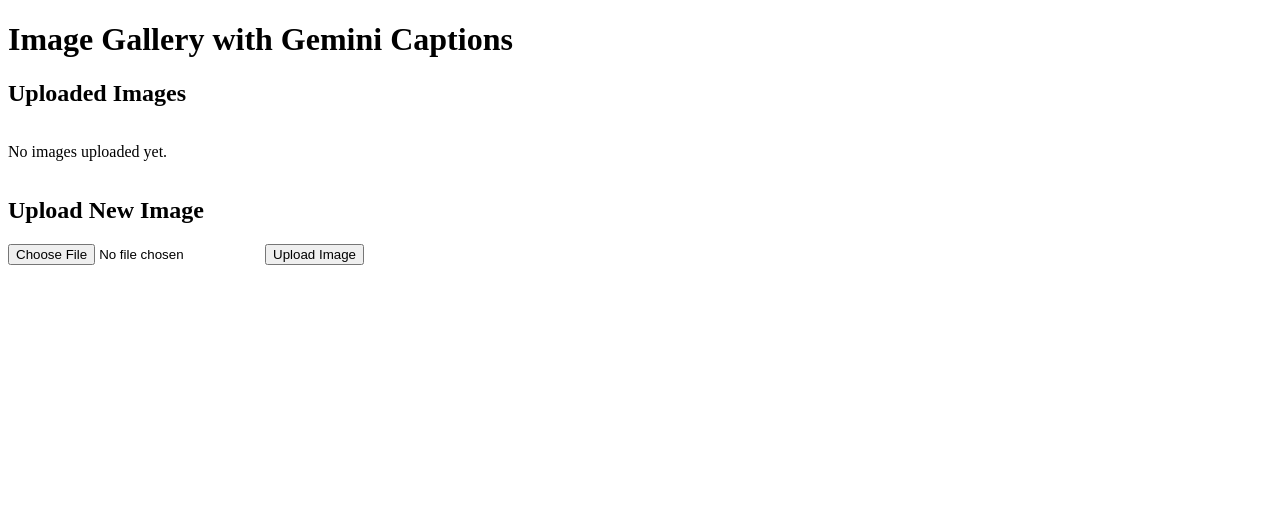
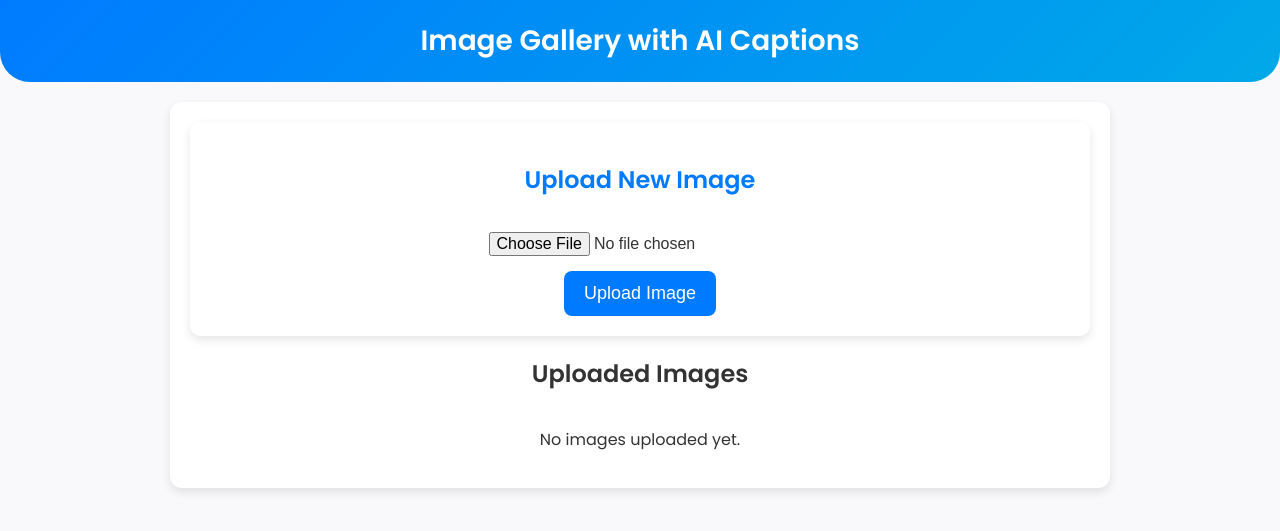
Before and after one commit to Stevenshanmukh/cndp2, a Flask app: template templates/index.html in a window 1280 px wide. Shown: the top 531 px of the page. Run offline with Flask 3, Linux system fonts and the light colour scheme; the template is opened without the code that fills it, so the values that code supplies are empty.

Commit message:
Updated files with new changes

```diff
--- a/main.py
+++ b/main.py
@@ -17,7 +17,13 @@ GCS_BUCKET_NAME = 'cnd2bucket'
 storage_client = storage.Client()
 bucket = storage_client.bucket(GCS_BUCKET_NAME)
 
-google_ai.configure(api_key='AIzaSyDiBizXhj8prE2qrJM5vwKtgmpOClZ7TiE') # Replace with your actual API Key
+# Get the API key from environment variables
+API_KEY = os.getenv('GOOGLE_AI_API_KEY')
+
+if API_KEY:
+    google_ai.configure(api_key=API_KEY)
+else:
+    print("API key is missing. Please set the GOOGLE_AI_API_KEY environment variable.")
 model = google_ai.GenerativeModel('gemini-1.5-flash')
 
 ALLOWED_EXTENSIONS = {'png', 'jpg', 'jpeg', 'gif'}
--- a/templates/index.html
+++ b/templates/index.html
@@ -1,18 +1,145 @@
 <!DOCTYPE html>
-<html>
+<html lang="en">
 <head>
-    <title>Image Gallery with Gemini Captions</title>
+    <meta charset="UTF-8">
+    <meta name="viewport" content="width=device-width, initial-scale=1.0">
+    <title>Image Gallery with AI Captions</title>
+    <link rel="stylesheet" href="https://fonts.googleapis.com/css2?family=Poppins:wght@300;400;600&display=swap">
+    <style>
+        body {
+            font-family: 'Poppins', sans-serif;
+            background-color: #f9f9fb;
+            color: #333;
+            margin: 0;
+            padding: 0;
+            text-align: center;
+        }
+
+        /* Header Styling */
+        .header {
+            background: linear-gradient(135deg, #007BFF, #00A8E8);
+            color: white;
+            padding: 20px;
+            border-bottom-left-radius: 30px;
+            border-bottom-right-radius: 30px;
+        }
+
+        .header h1 {
+            margin: 0;
+            font-size: 28px;
+        }
+
+        .container {
+            max-width: 900px;
+            margin: auto;
+            padding: 20px;
+            background: white;
+            border-radius: 12px;
+            box-shadow: 0px 4px 10px rgba(0, 0, 0, 0.1);
+            margin-top: 20px;
+        }
+
+        /* Upload Section */
+        .upload-form {
+            background: #ffffff;
+            padding: 20px;
+            border-radius: 10px;
+            box-shadow: 0px 4px 10px rgba(0, 0, 0, 0.1);
+            margin-bottom: 20px;
+        }
+
+        .upload-form h2 {
+            color: #007BFF;
+        }
+
+        input[type="file"] {
+            margin: 15px 0;
+            font-size: 16px;
+        }
+
+        button {
+            background: #007BFF;
+            color: white;
+            border: none;
+            padding: 12px 20px;
+            font-size: 18px;
+            border-radius: 8px;
+            cursor: pointer;
+            transition: 0.3s;
+        }
+
+        button:hover {
+            background: #0056b3;
+        }
+
+        /* Image Gallery */
+        #image-gallery {
+            display: grid;
+            grid-template-columns: repeat(auto-fit, minmax(250px, 1fr));
+            gap: 20px;
+            margin-top: 20px;
+        }
+
+        .image-item {
+            background: #ffffff;
+            padding: 15px;
+            border-radius: 10px;
+            box-shadow: 0px 2px 8px rgba(0, 0, 0, 0.1);
+            transition: transform 0.2s ease-in-out;
+            border-left: 5px solid #007BFF;
+        }
+
+        .image-item:hover {
+            transform: scale(1.05);
+        }
+
+        .image-item img {
+            width: 100%;
+            height: auto;
+            border-radius: 8px;
+            box-shadow: 0px 2px 5px rgba(0, 0, 0, 0.2);
+        }
+
+        .caption, .description {
+            font-size: 14px;
+            margin-top: 10px;
+            color: #555;
+        }
+
+        @media (max-width: 600px) {
+            .container {
+                padding: 15px;
+            }
+
+            button {
+                width: 100%;
+            }
+        }
+    </style>
 </head>
 <body>
-    <h1>Image Gallery with Gemini Captions</h1>
+
+    <div class="header">
+        <h1>Image Gallery with AI Captions</h1>
+    </div>
+
+    <div class="container">
+        <div class="upload-form">
+            <h2>Upload New Image</h2>
+            <form action="/upload" method="post" enctype="multipart/form-data">
+                <input type="file" name="image" accept="image/*" required>
+                <br>
+                <button type="submit">Upload Image</button>
+            </form>
+        </div>
 
         <h2>Uploaded Images</h2>
         <div id="image-gallery">
             {% if images %}
                 {% for image_url in images %}
                     <div class="image-item">
-                    <img src="{{ image_url }}" alt="Uploaded Image" style="max-width: 300px; max-height: 200px;">
-                    <p><strong>Caption:</strong>
+                        <img src="{{ image_url }}" alt="Uploaded Image">
+                        <p class="caption"><strong>Caption:</strong>
                             {% set image_name_base = image_url.split('/')[-1].split('.')[0] %}
                             {% set json_blob_name = image_name_base + '.json' %}
                             {% set json_blob = namespace.bucket.get_blob(json_blob_name) %}
@@ -23,7 +150,7 @@
                                 No caption available.
                             {% endif %}
                         </p>
-                    <p><strong>Description:</strong>
+                        <p class="description"><strong>Description:</strong>
                             {% if json_blob %}
                                 {{ metadata.description }}
                             {% else %}
@@ -36,28 +163,7 @@
                 <p>No images uploaded yet.</p>
             {% endif %}
         </div>
+    </div>
 
-    <h2>Upload New Image</h2>
-    <form action="/upload" method="post" enctype="multipart/form-data">
-        <input type="file" name="image" accept="image/*" required>
-        <button type="submit">Upload Image</button>
-    </form>
-
-    <style>
-        #image-gallery {
-            display: flex;
-            flex-wrap: wrap;
-            gap: 20px;
-        }
-        .image-item {
-            border: 1px solid #ccc;
-            padding: 10px;
-            text-align: center;
-        }
-    </style>
-
-    <script>
-        // You can add more JavaScript here for interactive features if needed
-    </script>
 </body>
 </html>
```
Lines whose indentation alone changed are shown as unchanged.
